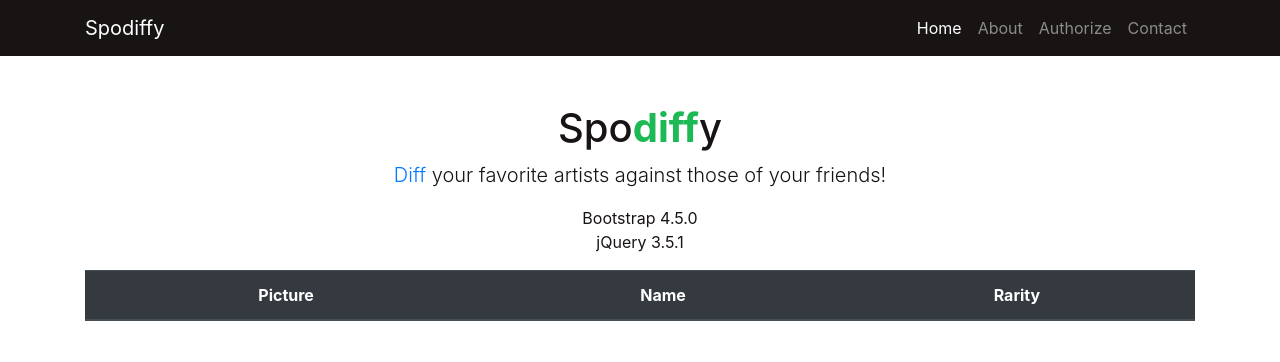
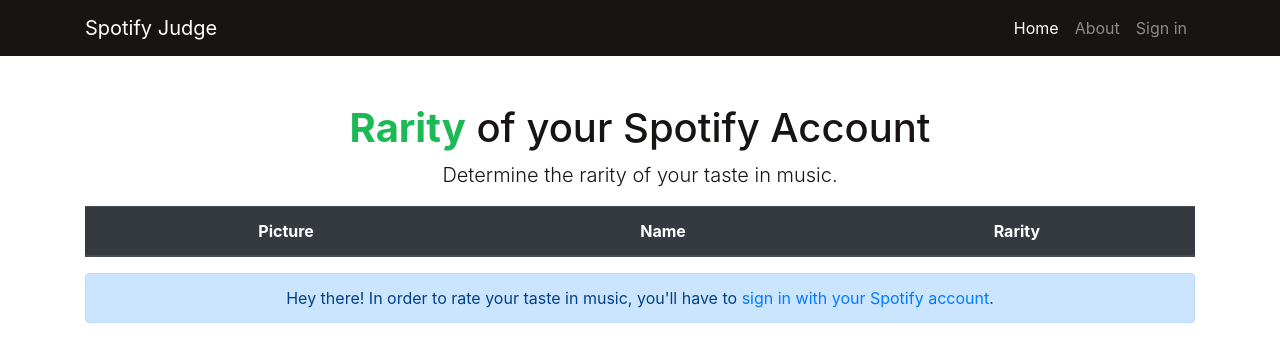
Before and after one commit to niklasbuehler/judgify, a plain HTML site: page index.html in a window 1280 px wide. Drawn offline with Linux system fonts and the light colour scheme.

Commit message:
Restructure from diff to rating of rarity

```diff
--- a/index.html
+++ b/index.html
@@ -8,7 +8,7 @@
   <meta name="description" content="">
   <meta name="author" content="">
 
-  <title>Spodiffy - Diff your favorite artists against those of your friends!</title>
+  <title>Determine the rarity of your taste in music</title>
 
   <!-- Bootstrap core CSS -->
   <link href="vendor/bootstrap/css/bootstrap.min.css" rel="stylesheet">
@@ -22,7 +22,7 @@
   <!-- Navigation -->
   <nav class="navbar navbar-expand-lg navbar-dark bg-dark static-top">
     <div class="container">
-      <a class="navbar-brand highlight" href="#">Spodiffy</a>
+      <a class="navbar-brand highlight" href="#">Spotify Judge</a>
       <button class="navbar-toggler" type="button" data-toggle="collapse" data-target="#navbarResponsive" aria-controls="navbarResponsive" aria-expanded="false" aria-label="Toggle navigation">
         <span class="navbar-toggler-icon"></span>
       </button>
@@ -37,10 +37,7 @@
             <a class="nav-link" href="#">About</a>
           </li>
           <li class="nav-item">
-            <a class="nav-link" href="#" onclick="authorize()">Authorize</a>
-          </li>
-          <li class="nav-item">
-            <a class="nav-link" href="#">Contact</a>
+            <a class="nav-link" href="#" onclick="authorize()">Sign in</a>
           </li>
         </ul>
       </div>
@@ -51,12 +48,8 @@
   <div class="container">
     <div class="row">
       <div class="col-lg-12 text-center">
-		<h1 class="mt-5">Spo<strong class="highlight">diff</strong>y</h1>
-		<p class="lead"><a href="https://en.wikipedia.org/wiki/Diff" target="_blank">Diff</a> your favorite artists against those of your friends!</p>
-        <ul class="list-unstyled">
-          <li>Bootstrap 4.5.0</li>
-          <li>jQuery 3.5.1</li>
-        </ul>
+		<h1 class="mt-5"><strong class="highlight">Rarity</strong> of your Spotify Account</h1>
+		<p class="lead">Determine the rarity of your taste in music.</p>
 		<table id="table" class="table">
 				<thead class="thead-dark">
 						<tr>
@@ -66,6 +59,9 @@
 						</tr>
 				</thead>
 		</table>
+		<div class="alert alert-primary" role="alert" id="alert">
+				Hey there! In order to rate your taste in music, you'll have to <a href="#" onclick="authorize()">sign in with your Spotify account</a>.
+		</div>
       </div>
     </div>
   </div>
--- a/js/main.js
+++ b/js/main.js
@@ -1,4 +1,5 @@
 var access_token = null;
+$("#alert").hide();
 
 function populateView() {
 		getAccessToken();
@@ -10,7 +11,7 @@ function getAccessToken() {
 
 		if (access_token !== null) return;
 
-		if (window.location.hash !== null) {
+		if (window.location.hash !== "") {
 				var url = new URL(window.location.href);
 				access_token = location.hash.match(new RegExp('access_token=([^&]*)'))[1];
 
@@ -24,7 +25,7 @@ function getAccessToken() {
 						alert("Your browser does not support web storage...\nPlease try another browser.");
 				}
 		} else {
-				alert("Please connect your Spotify account. Click on 'Authorize' to start the sign in process.");
+				$("#alert").show();
 		}
 }
 
@@ -38,12 +39,14 @@ function loadData() {
 		if (access_token === null) return;
 
 		$.ajax({
-				url: "https://api.spotify.com/v1/me/top/artists?time_range=medium_term&limit=50&offset=0",
+				url: "https://api.spotify.com/v1/me/top/artists?time_range=medium_term&limit=50",
 				beforeSend: function(xhr) {
 						xhr.setRequestHeader("Authorization", "Bearer "+access_token)
 				}, success: function(data){
 						var artists;
 						data.items.forEach(artist => addToTable(artist));
+						var total_rarity = determineRarity(artists);
+						setRarity(total_rarity);
 				}
 		});
 }
@@ -72,3 +75,13 @@ function addToTable(artist) {
 		tr.innerHTML = '<td>' + [img,name,popularity].join('</td><td>') + '</td>';
 		table.appendChild(tr);
 }
+
+function determineRarity(artists) {
+		var rarity = 0;
+		artists.forEach(artist => rarity+=(100-artist.popularity));
+		return rarity/artists.length;
+}
+
+function setRarity(total_rarity) {
+	alert("Total Rarity: "+total_rarity);
+}
```
